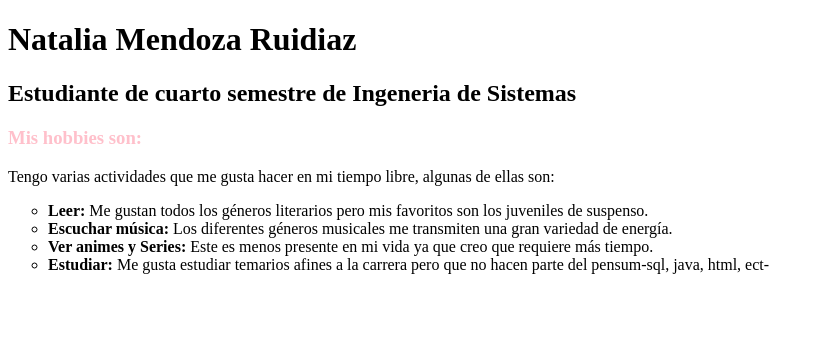
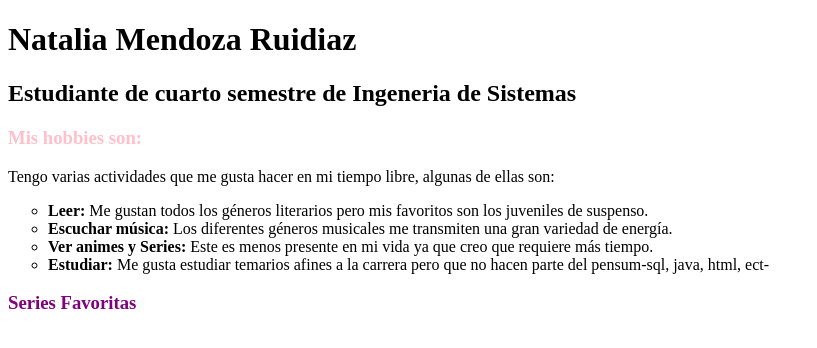
Before and after one commit to Natyk07/TareaN, a plain HTML site: page index.html in a window 1280 px wide. Shown: the whole page, without its empty margins (0-817 px from the left). Drawn offline with Linux system fonts and the light colour scheme.

Commit message:
8. Subtitulo h3 'SERIES FAVORITOS' morado

```diff
--- a/index.html
+++ b/index.html
@@ -17,5 +17,7 @@
         <li type="circle"><b>Estudiar:</b>  Me gusta estudiar temarios afines a la carrera pero que no hacen parte del pensum-sql, java, html, ect-</li>
 
     </ul>
+
+    <h3 style="color: purple;">Series Favoritas</h3>
 </body>
 </html>
```
